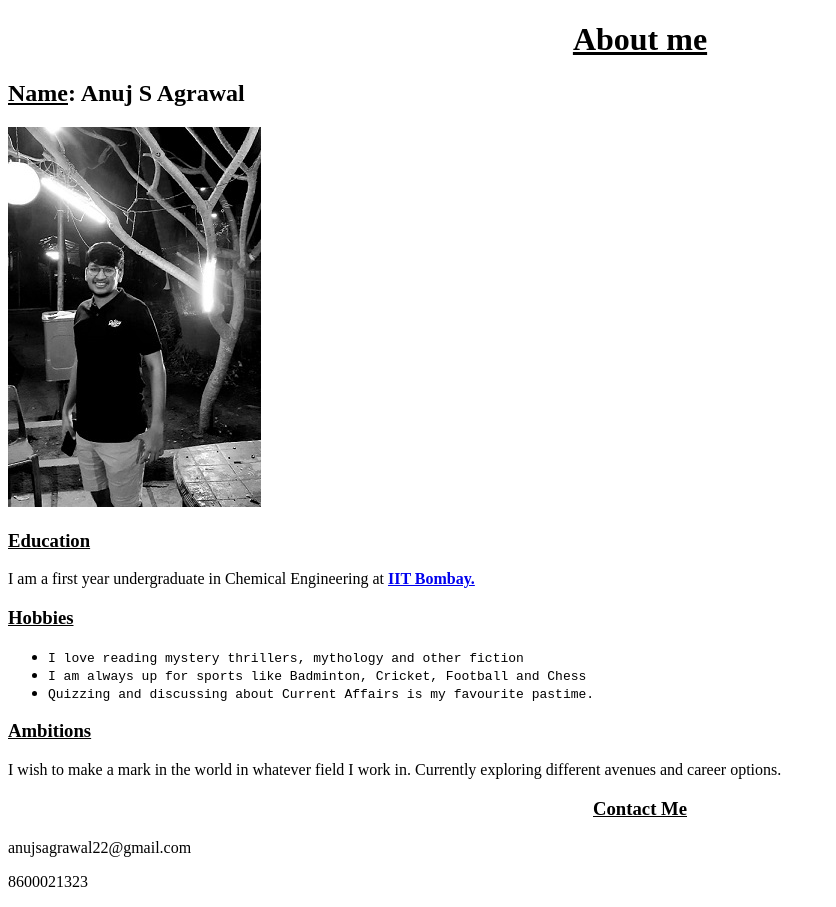
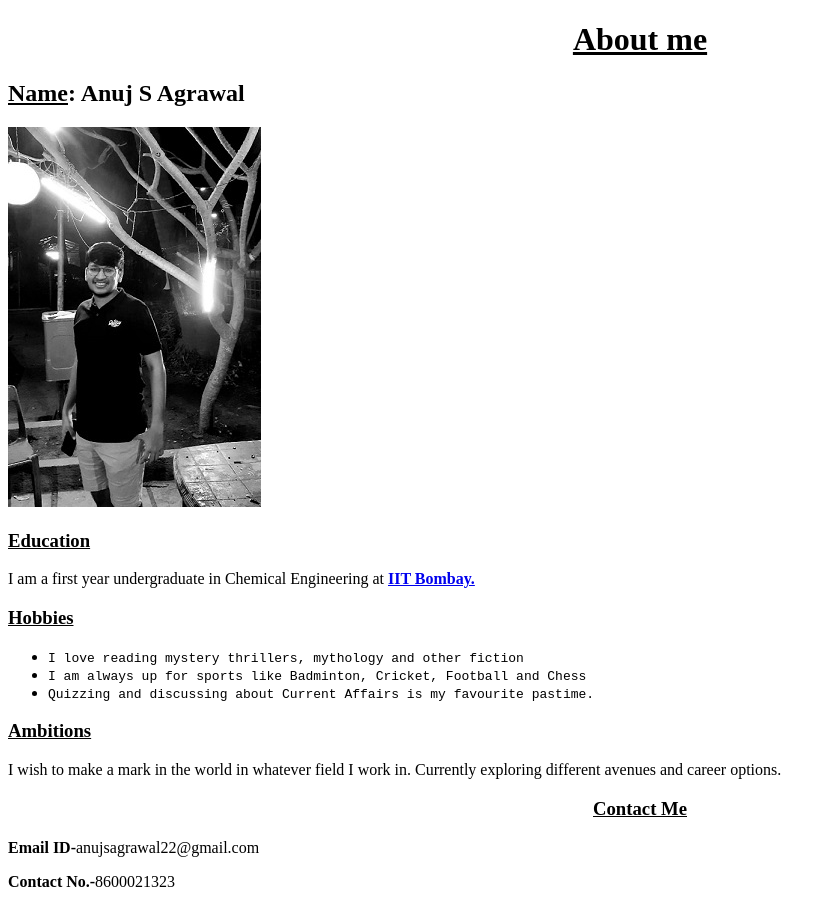
Before and after one commit to anuj-22-agrawal/190020018_WEB_DEV, a plain HTML site: page index.html in a window 1280 px wide. Shown: the whole page, without its empty margins (0-836 px from the left). Drawn offline with Linux system fonts and the light colour scheme.

Commit message:
Update index.html

```diff
--- a/index.html
+++ b/index.html
@@ -27,6 +27,6 @@
     <h3><u>Ambitions</u></h3>
     <p>I wish to make a mark in the world in whatever field I work in. Currently exploring different avenues and career options.</p>
     <h3><center><u>Contact Me</u></center></h3>
-    <p><centre>anujsagrawal22@gmail.com<p></p>8600021323</centre></p>
+    <centre><p><strong>Email ID-</strong>anujsagrawal22@gmail.com<p></p><strong>Contact No.-</strong>8600021323</p></centre>
 </body>
 </html>
```
